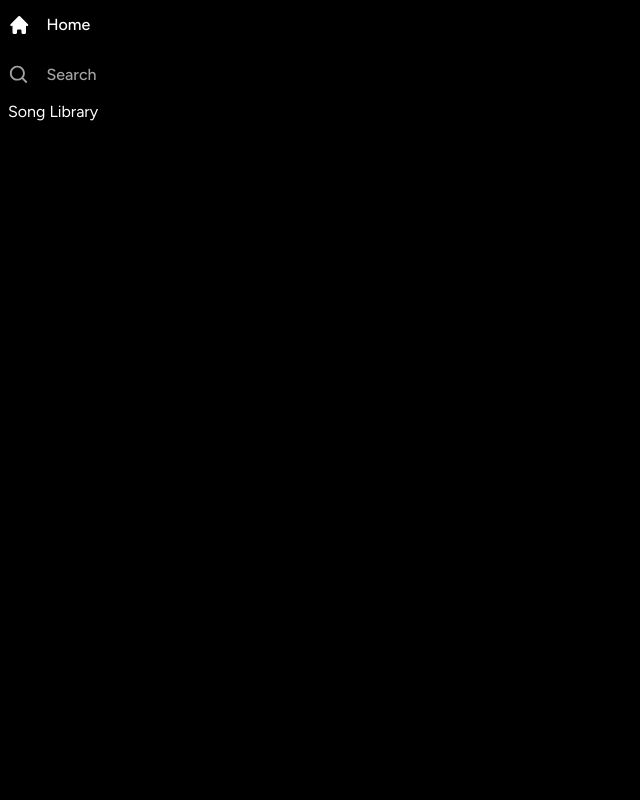
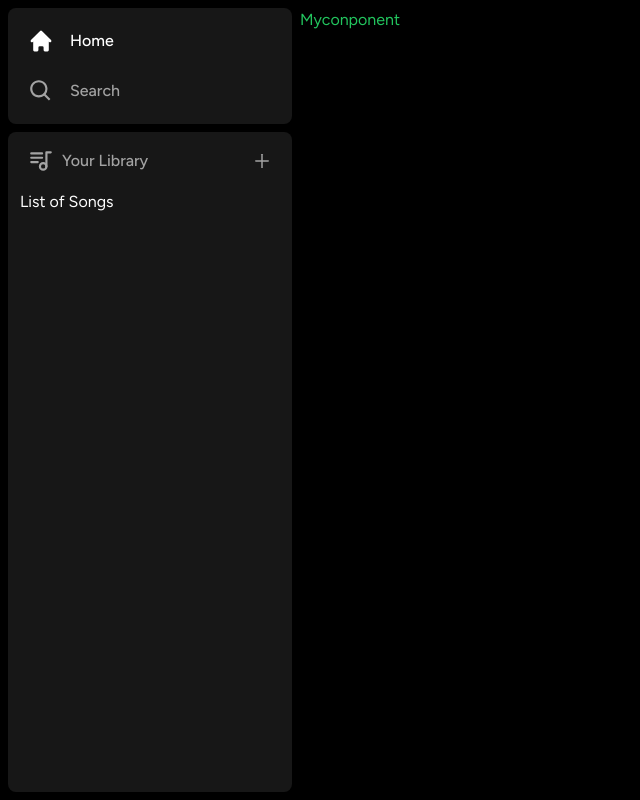
Before and after one commit to kei-1313/spotify-clone, a Next.js app in the folder spotify-clone-project/: page / in a window 1280 px wide. Shown: the whole page, without its empty margins (0-640 px from the left). Built offline with nearby package versions, Linux system fonts and the light colour scheme.

Commit message:
Library コンポーネントを作成

```diff
--- a/spotify-clone-project/components/Box.tsx
+++ b/spotify-clone-project/components/Box.tsx
@@ -1,4 +1,5 @@
 import React from 'react'
+import { twMerge } from 'tailwind-merge'
 
 interface BoxProps {
   children: React.ReactNode;
@@ -7,7 +8,7 @@
 
 const Box: React.FC<BoxProps> = ({ children, className }) => {
   return (
-    <div className='twMerge(`bg-neutral-900 rounded-lg h-fit w-full`)'>
+    <div className={twMerge(`bg-neutral-900 rounded-lg h-fit w-full`, className)}>
       {children}
     </div>
   )
--- /dev/null
+++ b/spotify-clone-project/components/Library.tsx
@@ -0,0 +1,29 @@
+"use client"
+
+import { TbPlaylist } from "react-icons/tb";
+import { AiOutlinePlus } from "react-icons/ai";
+
+const Library = () => {
+  const onClick = () => {
+
+  }
+
+  return (
+    <div className="flex flex-col">
+      <div className="flex items-center justify-between px-5 pt-4">
+        <div className="inline-flex items-center gap-x-2">
+          <TbPlaylist size={26} className="text-neutral-400" />
+          <p className="text-neutral-400 font-medium text-md">
+            Your Library
+          </p>
+        </div>
+        <AiOutlinePlus onClick={onClick} size={20} className="text-neutral-400 cursor-pointer hover:text-white  transition" />
+      </div>
+      <div className="flex flex-col gap-y-2 mt-4 px-3">
+        List of Songs
+      </div>
+    </div>
+  )
+}
+
+export default Library
--- a/spotify-clone-project/components/Sidebar.tsx
+++ b/spotify-clone-project/components/Sidebar.tsx
@@ -6,6 +6,7 @@
 import { BiSearch } from "react-icons/bi"
 import Box from "./Box"
 import SidebarItem from "./SidebarItem"
+import Library from "./Library"
 
 interface SiderbarProps {
   children: React.ReactNode;
@@ -36,16 +37,19 @@
     <div className="flex h-full">
       <div className="hidden md:flex flex-col gap-y-2 bg-black h-full w-[300px] p-2">
         <Box>
-          <div className="flex flex-col gap-y-4 px-5py-4">
+          <div className="flex flex-col gap-y-4 px-5 py-4">
             {routes.map((item) => (
               <SidebarItem key={item.label} {...item} />
             ))}
           </div>
         </Box>
         <Box className="overflow-y-auto h-full">
-          Song Library
+          <Library />
         </Box>
       </div>
+      <main className="h-full flex-1 overflow-y-auto py-2">
+        {children}
+      </main>
     </div>
   )
 }
--- a/spotify-clone-project/components/SidebarItem.tsx
+++ b/spotify-clone-project/components/SidebarItem.tsx
@@ -1,9 +1,10 @@
 import React from 'react'
 import Link from "next/link"
+import { IconType } from 'react-icons';
 import { twMerge } from 'tailwind-merge'
 
 interface SidebarItemProps {
-  icon: any
+  icon: IconType
   label: string
   active?: boolean
   href: string
@@ -14,7 +15,7 @@
     <div>
       <Link href={href} className={twMerge(`flex flex-row h-auto items-center w-full gap-x-4 text-md font-medium cursor-pointer hover:text-white transition text-neutral-400 py-1`, active && "text-white")}>
         <Icon size={26} />
-        <p className="truncate w-full">{label}</p>
+        <p className="truncate w-100">{label}</p>
       </Link>
     </div>
   )
```
